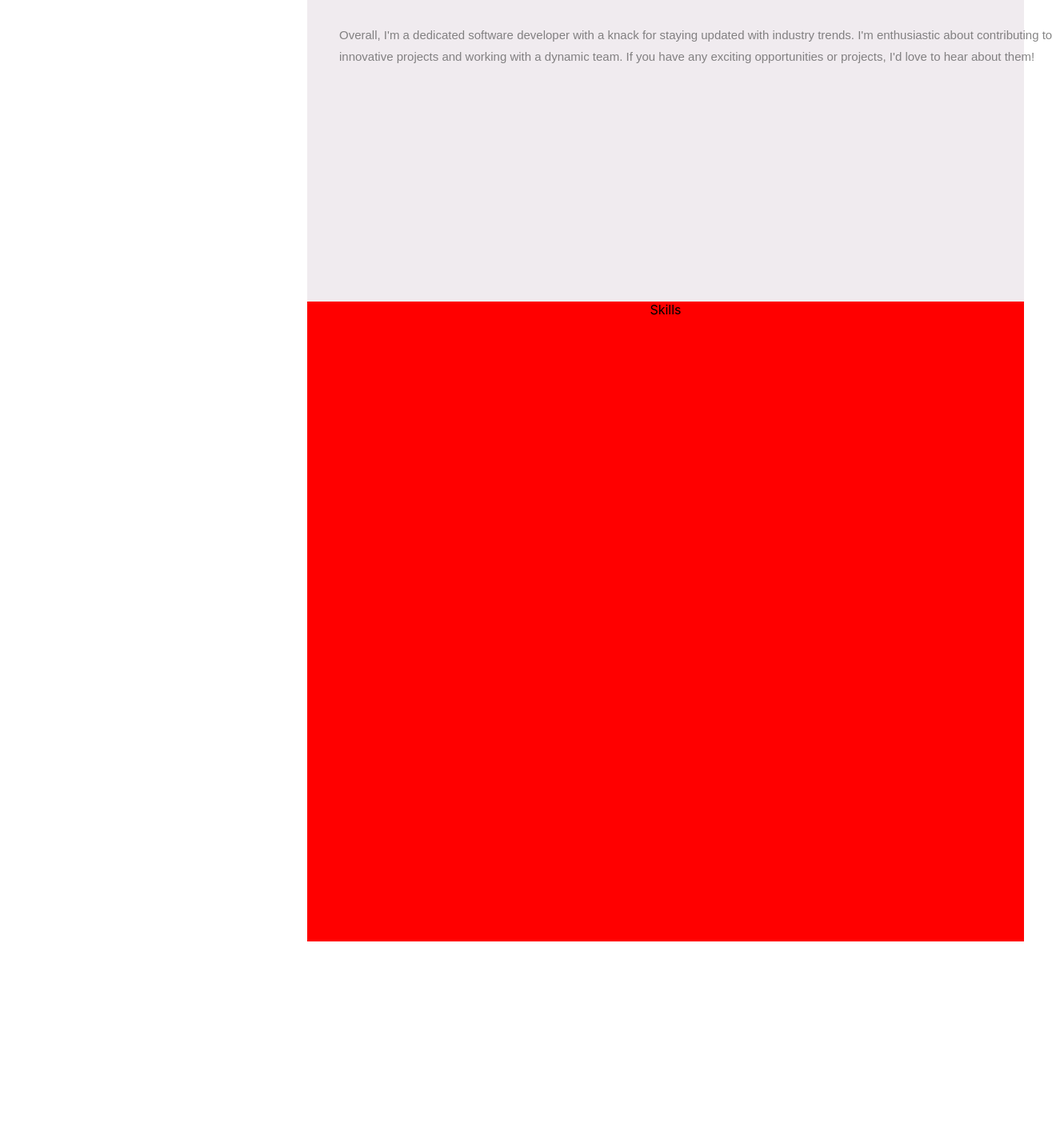
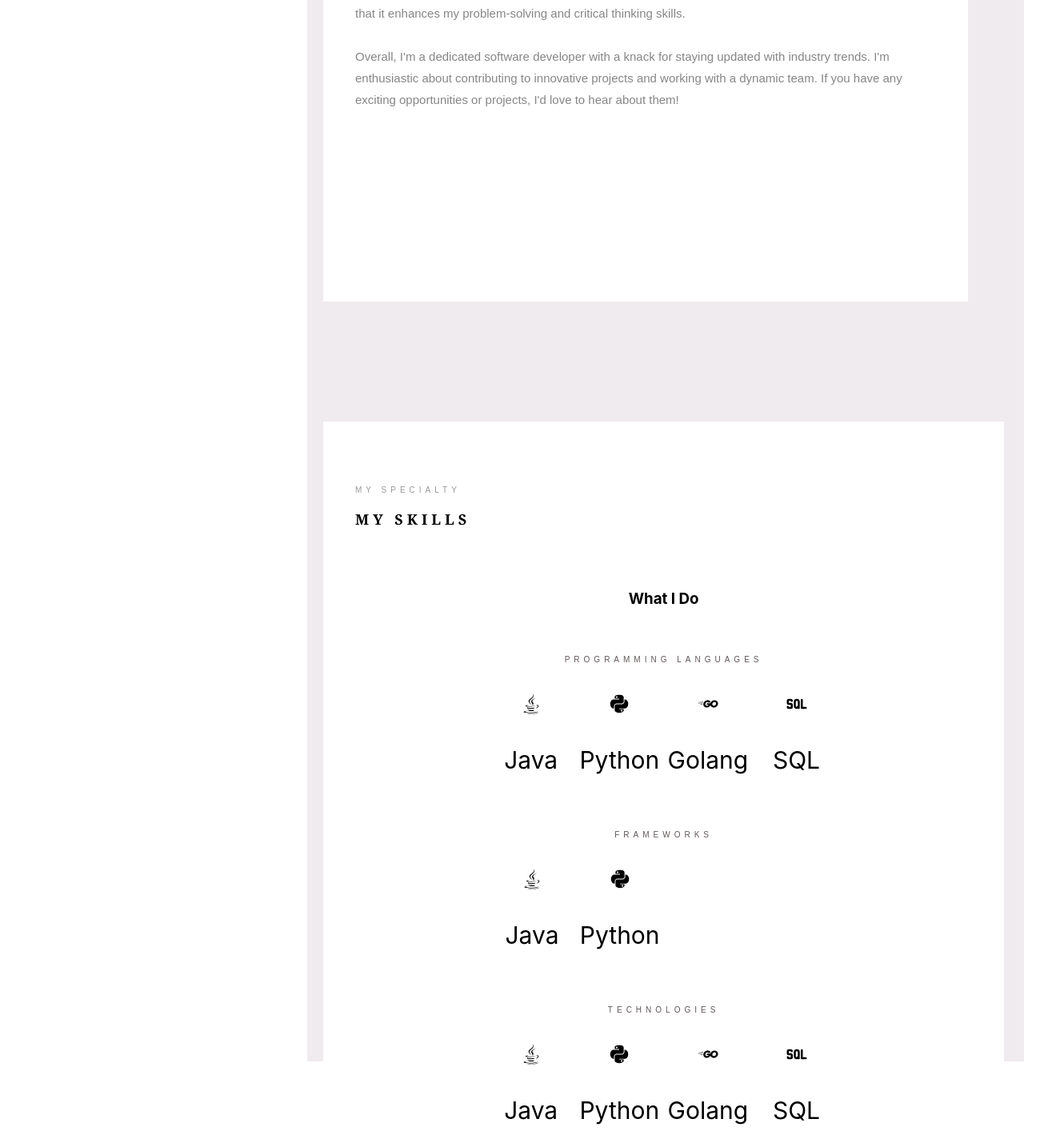
Before and after one commit to Uddeshya-UD/Portfolio-React, a React (Create React App) app: page / in a window 1280 px wide. Shown: the part 1373-2797 px from the top of the page at 80% size, 1320 px wide, since content can reach past the window. Before the commit the page ends 2550 px from the top, so only its background shows below. Built offline with nearby package versions, Linux system fonts and the light colour scheme.

Commit message:
Adding skills

```diff
--- a/package.json
+++ b/package.json
@@ -8,6 +8,7 @@
     "@testing-library/user-event": "^13.5.0",
     "react": "^18.2.0",
     "react-dom": "^18.2.0",
+    "react-icons": "^4.10.1",
     "react-router-dom": "^6.14.1",
     "react-scripts": "5.0.1",
     "web-vitals": "^2.1.4"
--- a/src/components/Skills.js
+++ b/src/components/Skills.js
@@ -1,9 +1,44 @@
-import React from 'react'
-import '../css/Skills.css'
+import React from "react";
+import "../css/Skills.css";
+import { BiLogoJava , BiLogoGoLang  } from "react-icons/bi";
+import { TbSql } from "react-icons/tb";
+import { IoLogoPython } from "react-icons/io";
+
 const Skills = () => {
   return (
-    <div className='skills-container'>Skills</div>
-  )
-}
+    <div className="skills-container">
+      <div className="skills-heading">
+        <h4 className="heading-one">MY SPECIALTY</h4>
+        <h2 className="heading-two">MY SKILLS</h2>
+      </div>
+      <div className="skills-images">
+        <h3> What I Do</h3>
+        <h2 className="skill-head">Programming Languages</h2>
+        <div className="grid-container">
+          <div className="grid-item icon"><BiLogoJava/><br/><p>Java</p></div>
+          <div className="grid-item icon"><IoLogoPython/><br/><p>Python</p></div>
+          <div className="grid-item icon"><BiLogoGoLang/><br/><p>Golang</p></div>
+          <div className="grid-item icon"><TbSql/><br/><p>SQL</p></div>
+        </div> <br></br>
+
+        <h2 className="skill-head">Frameworks</h2>
+        <div className="grid-container">
+          <div className="grid-item icon"><BiLogoJava/><br/><p>Java</p></div>
+          <div className="grid-item icon"><IoLogoPython/><br/><p>Python</p></div>
+         </div> <br></br>
+
+        <h2 className="skill-head">Technologies</h2>
+
+        <div className="grid-container">
+          <div className="grid-item icon"><BiLogoJava/><br/><p>Java</p></div>
+          <div className="grid-item icon"><IoLogoPython/><br/><p>Python</p></div>
+          <div className="grid-item icon"><BiLogoGoLang/><br/><p>Golang</p></div>
+          <div className="grid-item icon"><TbSql/><br/><p>SQL</p></div>
+        </div>
+      </div>
+      <div className="skills-percentage"></div>
+    </div>
+  );
+};
 
 export default Skills;
--- a/src/css/About.css
+++ b/src/css/About.css
@@ -1,11 +1,12 @@
 .about-container{
     background-color: rgba(240,235,239,255);
     position: relative;
-    width: 100%;
+    width: 90%;
     height: 100vh;
     padding-top: 0;
-    margin-top: 0;
+    margin: 20px;
     border: 0;
+    background-color: white;
 }
 
 .heading-one {
@@ -38,7 +39,7 @@
 }
 
 .about-content{
-    width: 100%;
+    width: 90%;
     text-align: left;
     margin-left: 40px;
     height: 80vh;
--- a/src/css/NavBar.css
+++ b/src/css/NavBar.css
@@ -83,7 +83,7 @@ ul{
 }
 
 a {
-  color: GREY;
+  color: rgb(61, 61, 61);
   text-decoration: none;
 
 }
--- a/src/css/Skills.css
+++ b/src/css/Skills.css
@@ -1,8 +1,40 @@
 .skills-container{
-    background-color: rgba(240,235,239,255);
     position: relative;
-    width: 100%;
+    width: 95%;
     height: 100vh;
-    background-color: red;
+    background-color: rgb(255, 255, 255);
+    margin: 20px;
+}
 
-}
+.grid-container {
+    display: inline-grid;
+    grid-template-columns: 1fr 1fr 1fr 1fr;
+    gap: 10px;
+  }
+
+  .grid-item {
+    margin-top: 20px;
+    background-color: rgba(255, 255, 255, 0.8);
+    border: 0px solid rgba(0, 0, 0, 0.2);
+    font-size: 30px;
+    text-align: center;
+    box-shadow: 5px;
+  }
+
+  /* .icon{
+    height: 50px;
+    width: 30px;
+  } */
+
+  .skill-head{
+    margin-top: 0;
+    padding-top: 40px;
+    font-family: "Quicksand", Arial, sans-serif;
+    text-align: center;
+    margin-bottom: 15px;
+    font-size: 10px;
+    text-transform: uppercase;
+    color: #615757;
+    font-weight: 500;
+    letter-spacing: 5px;
+  }
--- a/src/routes/Home.css
+++ b/src/routes/Home.css
@@ -8,7 +8,7 @@
     position: fixed;
     left: 0;
     width: 30vw;
-    height: 100vh;
+    height: 95vh;
 
 }
 
```
Also changed, not shown: 1 other file (tests, documents, lock files or other folders).
